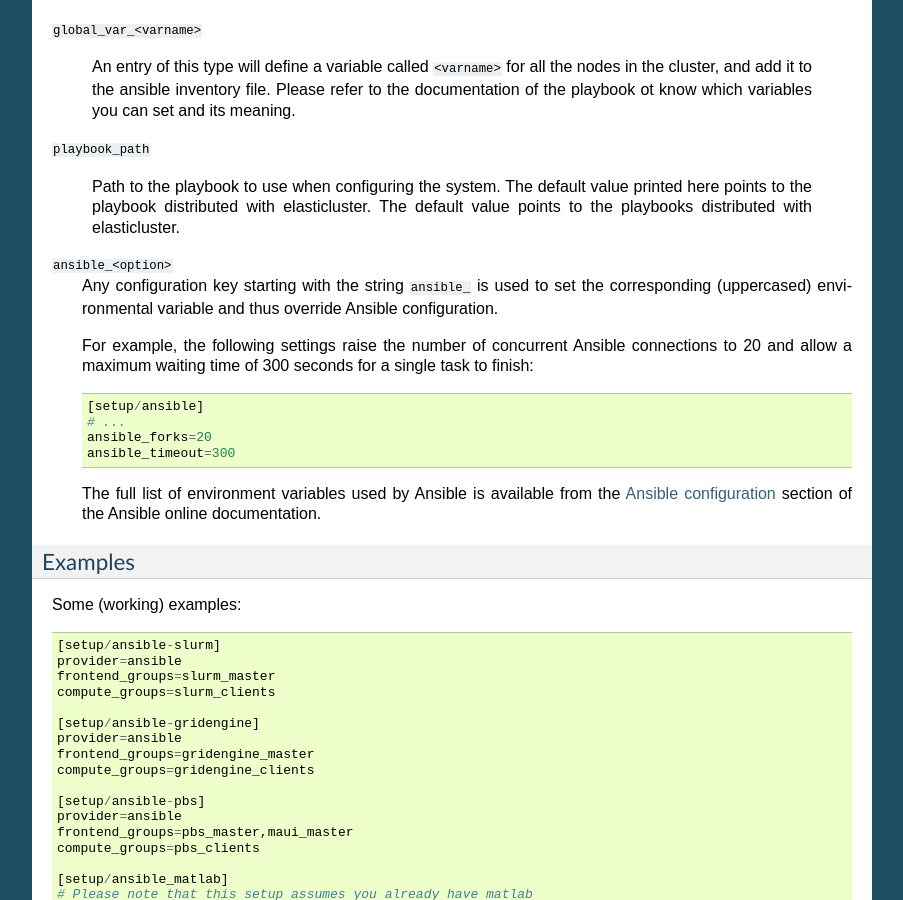
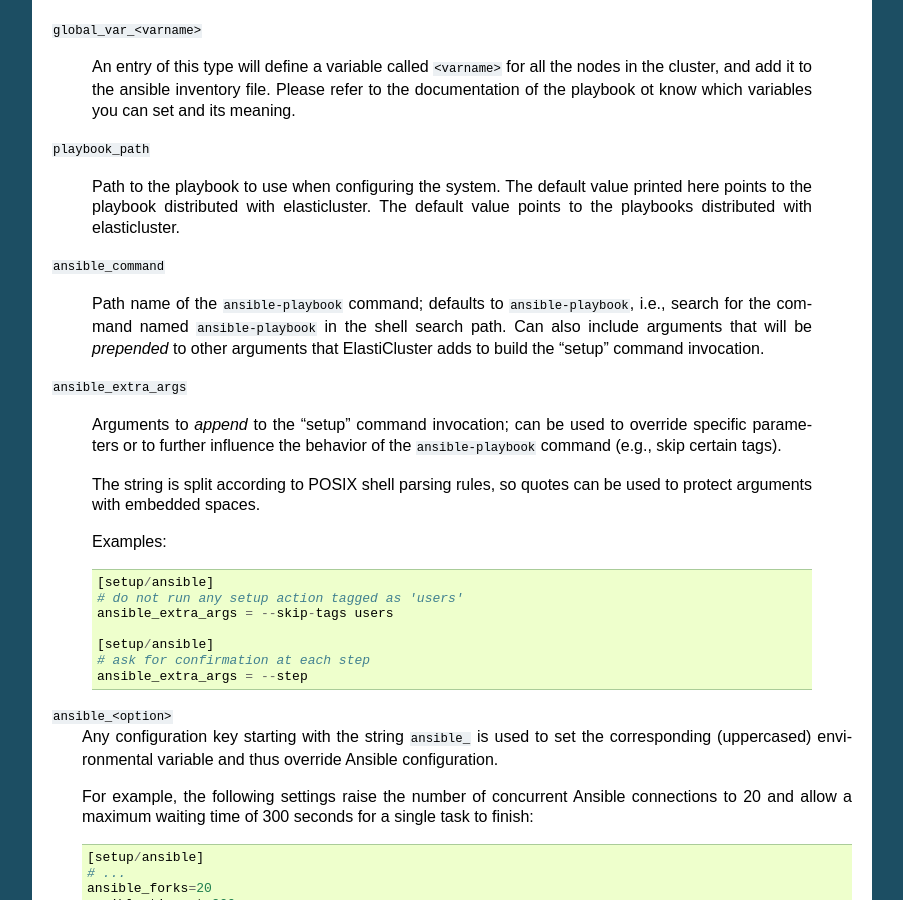
Before and after one commit to elasticluster/elasticluster, a Sphinx documentation site: the page built from docs/configure.rst, in a window 1280 px wide and 900 px high, scrolled down 7419 px. Shown: the whole window, without its empty margins (198-1101 px from the left). Built offline with Sphinx 7.4.7, drawn with Linux system fonts in a browser that asks for light colours.

Commit message:
New options `ansible_command` and `ansible_extra_args` in `[setup/*]` sections.
Allow specifying an alternate path for `ansible-playbook` and appending
arguments to the actual command line called for the "setup" action.

```diff
--- a/docs/configure.rst
+++ b/docs/configure.rst
@@ -467,6 +467,33 @@
     elasticluster. The default value points to the playbooks
     distributed with elasticluster.
 
+``ansible_command``
+
+    Path name of the ``ansible-playbook`` command; defaults to
+    ``ansible-playbook``, i.e., search for the command named
+    ``ansible-playbook`` in the shell search path.  Can also include
+    arguments that will be *prepended* to other arguments that
+    ElastiCluster adds to build the "setup" command invocation.
+
+``ansible_extra_args``
+
+    Arguments to *append* to the "setup" command invocation; can be used
+    to override specific parameters or to further influence the
+    behavior of the ``ansible-playbook`` command (e.g., skip certain tags).
+
+    The string is split according to POSIX shell parsing rules, so
+    quotes can be used to protect arguments with embedded spaces.
+
+    Examples::
+
+      [setup/ansible]
+      # do not run any setup action tagged as 'users'
+      ansible_extra_args = --skip-tags users
+
+      [setup/ansible]
+      # ask for confirmation at each step
+      ansible_extra_args = --step
+
 ``ansible_<option>``
     Any configuration key starting with the string ``ansible_`` is
     used to set the corresponding (uppercased) environmental
```
Also changed, not shown: 2 other files.
